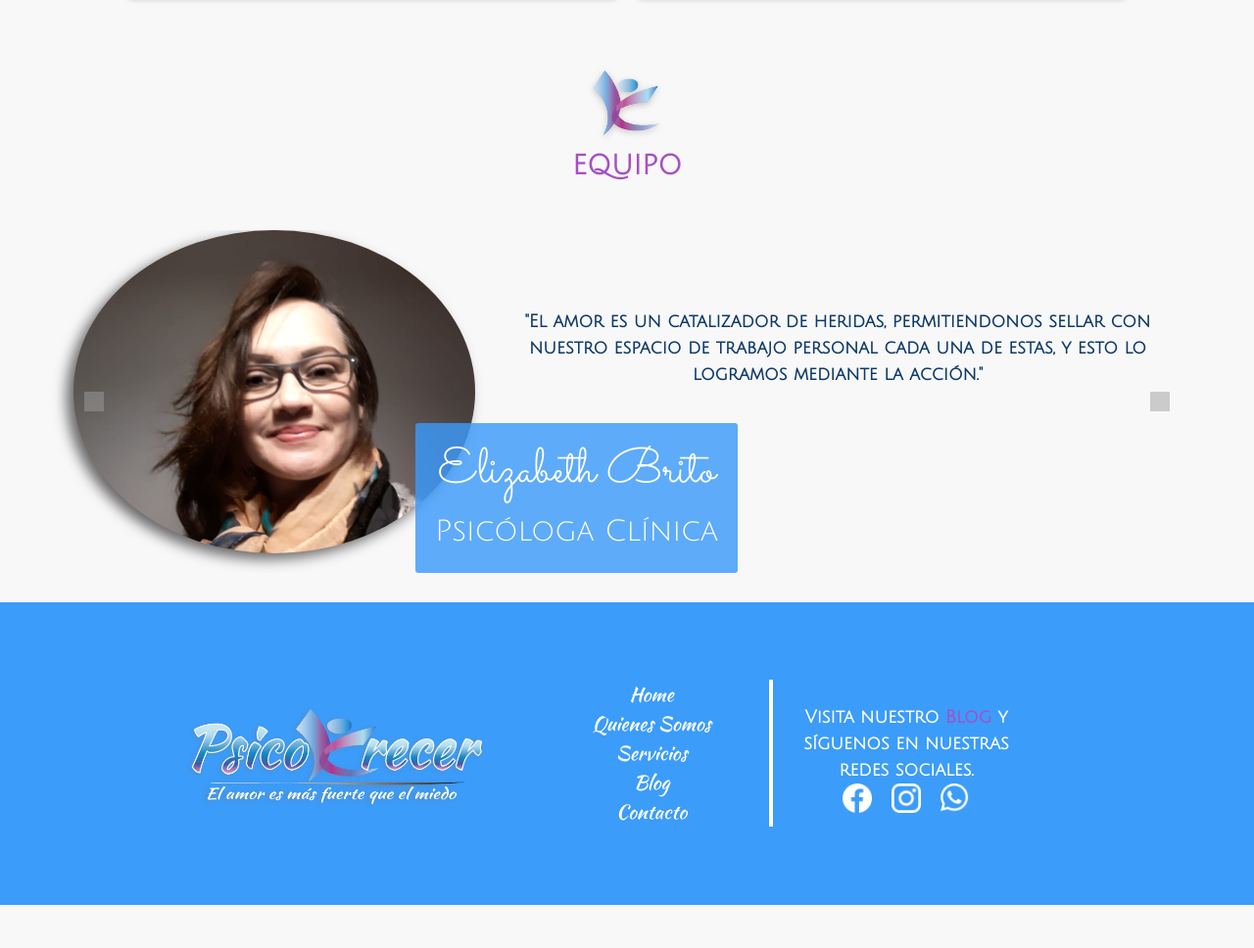
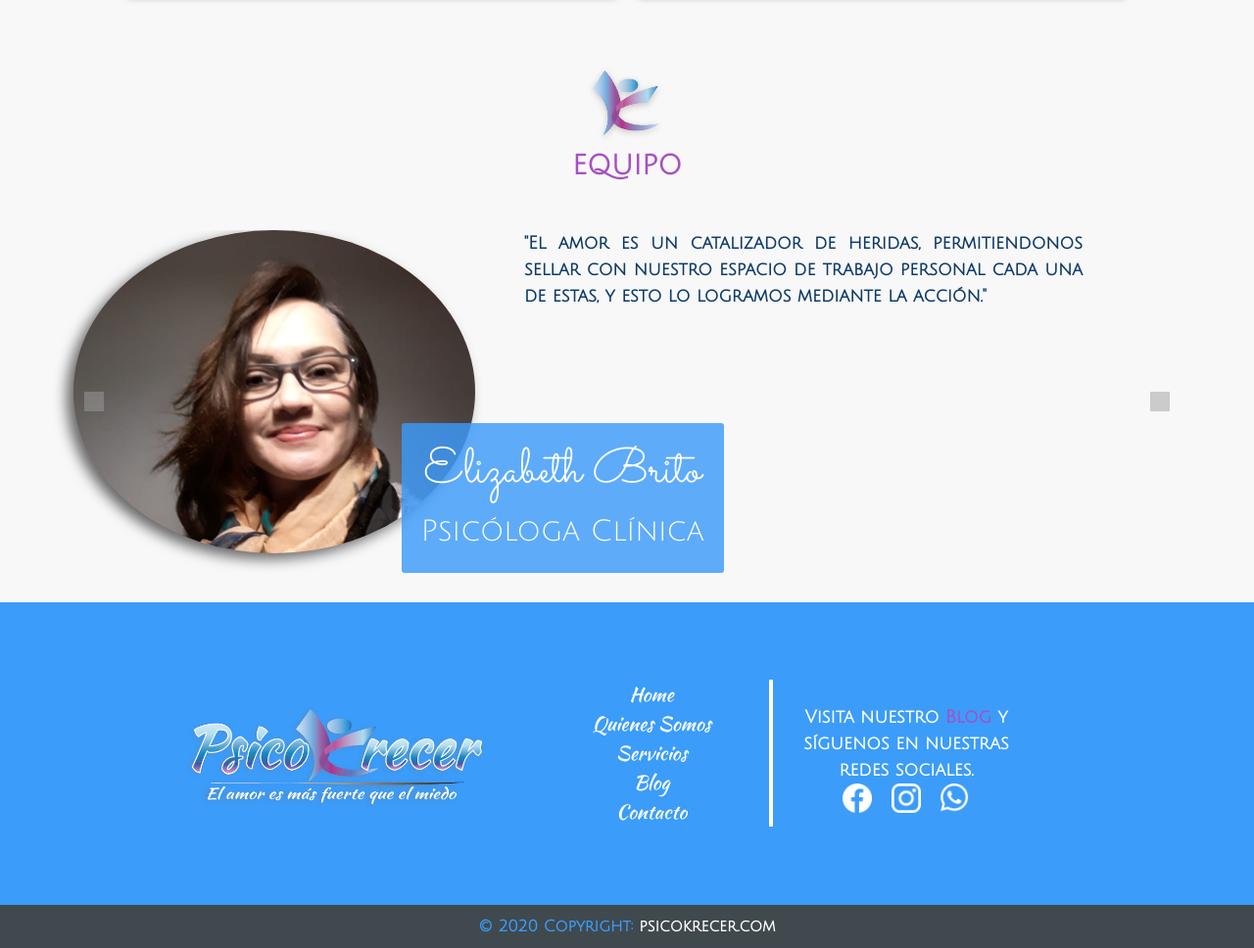
Before and after one commit to HelixInCode/Psicokrecer, a PHP site: page / in a window 1280 px wide. Shown: the part 2037-3005 px from the top of the page at 98% size. Before the commit the page ends 2961 px from the top, so only its background shows below. Run offline with PHP 8.4, Linux system fonts and the light colour scheme; some libraries are stand-ins or nearby versions; grey boxes are pictures that could not be loaded.

Commit message:
carousel arreglado wwuuuu

```diff
--- a/dist/css/styles.css
+++ b/dist/css/styles.css
@@ -264,12 +264,7 @@ main{
           filter: drop-shadow(0 2px 3px rgba(179, 169, 169, .7));
 }
 
-#equipo > .general-container > .especific-container > #carouselExampleControls > .carousel-inner{
-  display: grid;
-  grid-template-columns: minmax(280px, 1200px);
-  justify-content: center;
-}
-#equipo > .general-container > .especific-container > #carouselExampleControls > .carousel-inner > .carousel-item > .item-container{
+#item-equipo{
   position: relative;
   padding-bottom: 20px;
   display: grid;
@@ -278,19 +273,20 @@ main{
   gap: 20px;
   justify-content: center;
 }
+
 @media screen and (min-width: 900px){
 
-  #equipo > .general-container > .especific-container > #carouselExampleControls > .carousel-inner > .carousel-item > .item-container{
+  #item-equipo{
     grid-template-rows: unset;
     height: 350px;
     grid-template-columns: minmax(250px, 410px) minmax(250px, 700px);
     justify-content: center;
   }
 }
-#equipo > .general-container > .especific-container > #carouselExampleControls > .carousel-inner > .carousel-item > .item-container > .img-container{
+#item-equipo > .img-container{
   position: relative;
 }
-#equipo > .general-container > .especific-container > #carouselExampleControls > .carousel-inner > .carousel-item > .item-container > .img-container > img{
+#item-equipo > .img-container > img{
   position: absolute;
   -o-object-fit: cover;
      object-fit: cover;
@@ -298,11 +294,18 @@ main{
   left: 0;
   width: 100%;
   height: 100%;
+  padding: 30px;
   border-radius: 100%;
   -webkit-filter: drop-shadow(-7px 6px 7px rgba(41, 39, 39, .7));
           filter: drop-shadow(-7px 6px 7px rgba(41, 39, 39, .7));
 }
-#equipo > .general-container > .especific-container > #carouselExampleControls > .carousel-inner > .carousel-item > .item-container > .mensaje-info{
+@media screen and (min-width: 800px){
+
+  #item-equipo > .img-container > img{
+    padding:0;
+  }
+}
+#item-equipo > .mensaje-info{
   z-index: 4;
   padding: 20px;
   text-align: center;
@@ -312,25 +315,25 @@ main{
 }
 @media screen and (min-width: 800px){
 
-  #equipo > .general-container > .especific-container > #carouselExampleControls > .carousel-inner > .carousel-item > .item-container > .mensaje-info{
+  #item-equipo > .mensaje-info{
 
 }
 }
 @media screen and (min-width: 900px){
 
-  #equipo > .general-container > .especific-container > #carouselExampleControls > .carousel-inner > .carousel-item > .item-container > .mensaje-info{
+  #item-equipo > .mensaje-info{
     grid-row: unset;
     position: absolute;
     left:32%;
     bottom: 0px;
   }
 }
-#equipo > .general-container > .especific-container > #carouselExampleControls > .carousel-inner > .carousel-item > .item-container > .mensaje-info > h4{
+#item-equipo > .mensaje-info > h4{
   color: white;
   font-family: 'Sacramento', cursive;
   font-size: 50px;
 }
-#equipo > .general-container > .especific-container > #carouselExampleControls > .carousel-inner > .carousel-item > .item-container > .mensaje-info > p{
+#item-equipo > .mensaje-info > p{
   margin: 0;
   color: white;
   font-family: 'Julius Sans One', sans-serif;
@@ -338,17 +341,26 @@ main{
 }
 @media screen and (min-width: 800px){
 
-  #equipo > .general-container > .especific-container > #carouselExampleControls > .carousel-inner > .carousel-item > .item-container > .mensaje-info > p{
+  #item-equipo > .mensaje-info > p{
     font-size: 30px;
   }
 }
-#equipo > .general-container > .especific-container > #carouselExampleControls > .carousel-inner > .carousel-item > .item-container > .info{
+#item-equipo > .info{
   font-family: 'Julius Sans One', sans-serif;
   color: #0d3a68;
   font-size: 18px;
   text-align: justify;
   font-weight: 900;
+  padding-left: 30px;
+  padding-right: 30px;
 }
+@media screen and (min-width: 800px){
+
+  #item-equipo > .info{
+    padding-right: 100px;
+  }
+}
+
 
 @media screen and (min-width: 500px){
   #frase > .general-container > .contenedor-frase > p:nth-child(1){
@@ -374,8 +386,8 @@ main{
   }
 }
 
-@media screen and (min-width: 900px){
-  #equipo > .general-container > .especific-container > #carouselExampleControls > .carousel-inner > .carousel-item > .item-container > .info{
+/* @media screen and (min-width: 900px){
+  :--carousel-inner > :--carousel-item > .info{
     font-family: 'Julius Sans One', sans-serif;
     color: #0d3a68;
     font-size: 18px;
@@ -384,7 +396,7 @@ main{
     padding-top: 80px;
 
   }
-}
+} */
 /*FOOTER*/
 footer {
 }
@@ -521,7 +533,7 @@ footer > .contenedor-general > .pie-footer{
   background-color: #40494e;
   text-align: center;
   font-weight: 600;
-  position: fixed;
+  position: static;
   bottom: 0;
   left: 0;
   right: 0;
--- a/index.html
+++ b/index.html
@@ -183,14 +183,10 @@
           </div>
 
           <div class="especific-container">
-
-            <div id="carouselExampleControls" class="carousel slide px-3" data-ride="carousel">
-
+            <div id="carouselExampleControls" class="carousel slide" data-ride="carousel">
               <div class="carousel-inner">
-
                 <div class="carousel-item active">
-
-                  <div class="item-container">
+                  <div id="item-equipo">
                       <div class="img-container">
                         <img src="./dist/img/eli-equipo.png" alt="">
                       </div>
@@ -206,12 +202,9 @@
                         <p>Psicóloga Clínica</p>
                       </div>
                   </div>
-
                 </div>
-
                 <div class="carousel-item">
-
-                  <div class="item-container">
+                  <div id="item-equipo">
                       <div class="img-container">
                         <img src="./dist/img/adriana.png" alt="">
                       </div>
@@ -226,12 +219,9 @@
                         <p>Psicóloga Clínica</p>
                       </div>
                   </div>
-
                 </div>
-
                 <div class="carousel-item">
-
-                  <div class="item-container">
+                  <div id="item-equipo">
                       <div class="img-container">
                         <img src="./dist/img/marihan.png" alt="">
                       </div>
@@ -246,11 +236,9 @@
                         <p>Psicóloga Clínica</p>
                       </div>
                   </div>
-
                 </div>
                 <div class="carousel-item">
-
-                  <div class="item-container">
+                  <div id="item-equipo">
                       <div class="img-container">
                         <img src="./dist/img/carmen-elena.png" alt="">
                       </div>
@@ -265,30 +253,26 @@
                         <p>Psicóloga Clínica</p>
                       </div>
                   </div>
-
                 </div>
                 <div class="carousel-item">
-
-                  <div class="item-container">
+                  <div id="item-equipo">
                       <div class="img-container">
                         <img src="./dist/img/carmen-elena.png" alt="">
                       </div>
 
                       <div class="info">
-                      <p>"Lo que no se define no se puede medir. Lo que no se mide no se puede mejorar. Lo que no se mejora, se degrada siempre."</p>
+                        <p>"Lo que no se define, no se puede medir. Lo que no se mide, no se puede mejorar. Lo que no se mejora, se degrada siempre."</p>
                         <p>William Thomson Kelvin</p>
+
                       </div>
 
                       <div class="mensaje-info">
                         <h4>Gabriela Brito</h4>
-                      <p>Psicóloga Clínica</p>
+                        <p>Técnica Psicométrica</p>
                       </div>
                   </div>
-
                 </div>
-
               </div>
-
               <a class="carousel-control-prev" href="#carouselExampleControls" role="button" data-slide="prev">
                 <span class="carousel-control-prev-icon" aria-hidden="true"></span>
                 <span class="sr-only">Previous</span>
@@ -304,6 +288,7 @@
         </div>
 
       </section>
+
 
 
     </main>
```
Also changed, not shown: src/css/styles.css (+20 -17 lines). Lines whose indentation alone changed are shown as unchanged.
